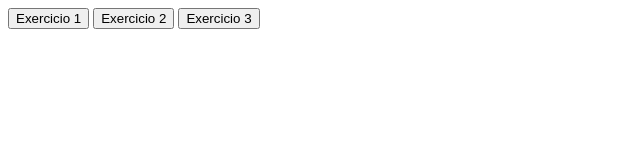
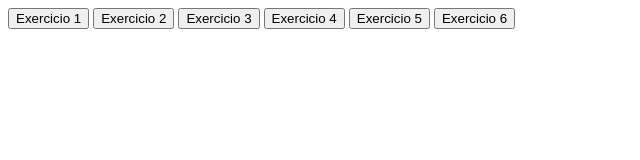
Before and after one commit to Gabriell-Marcondes-Moro/Java-Script, a plain HTML site: page index.html in a window 1280 px wide. Shown: the whole page, without its empty margins (0-640 px from the left). Drawn offline with Linux system fonts and the light colour scheme.

Commit message:
Update index.html

```diff
--- a/index.html
+++ b/index.html
@@ -10,6 +10,9 @@
         <button id="ex1">Exercicio 1</button>
         <button id="ex2">Exercicio 2</button>
         <button id="ex3">Exercicio 3</button>
+        <button id="ex4">Exercicio 4</button>
+        <button id="ex5">Exercicio 5</button>
+        <button id="ex6">Exercicio 6</button>
         <button id="returnmenu" style="display: none;"></button>
     </div>
 
```
